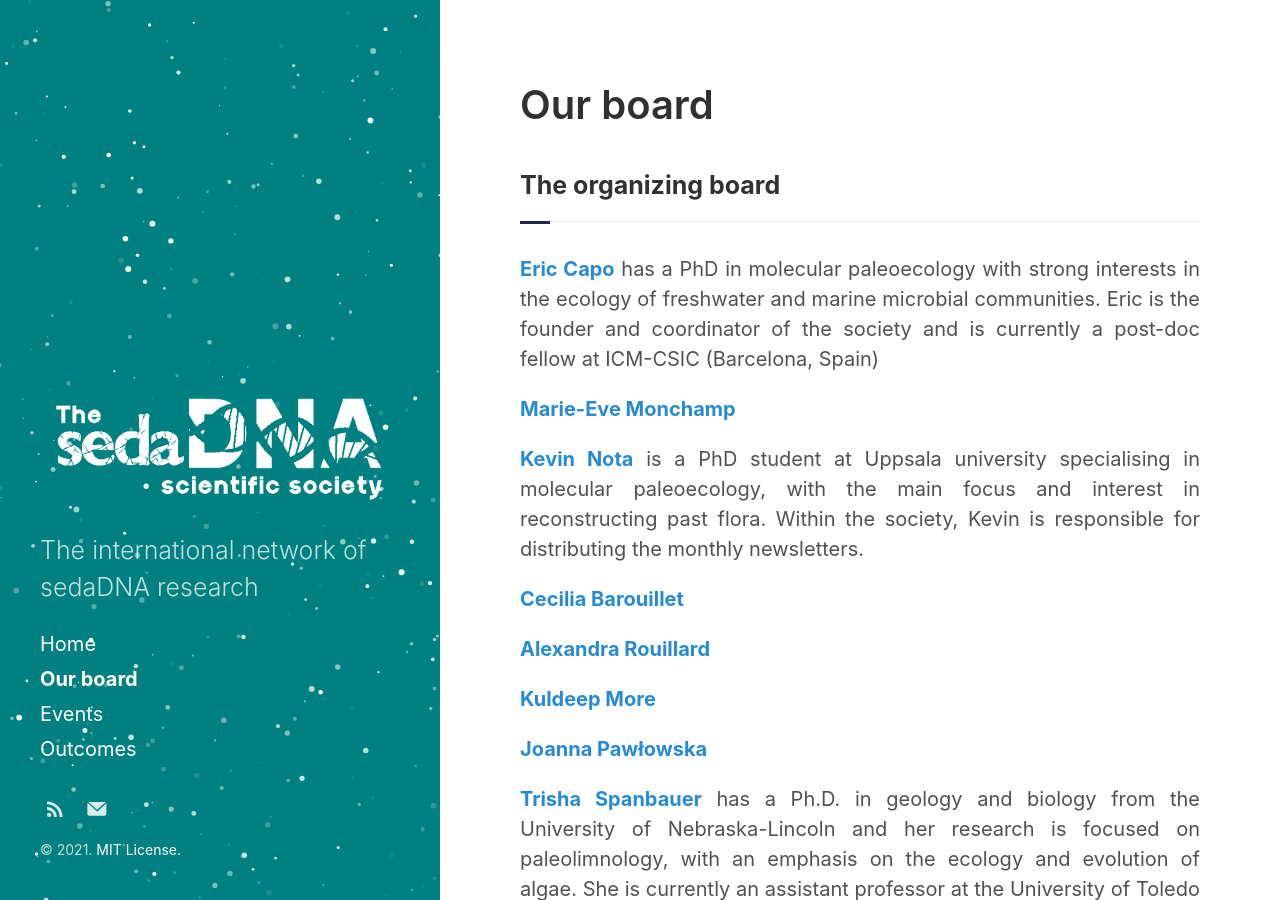
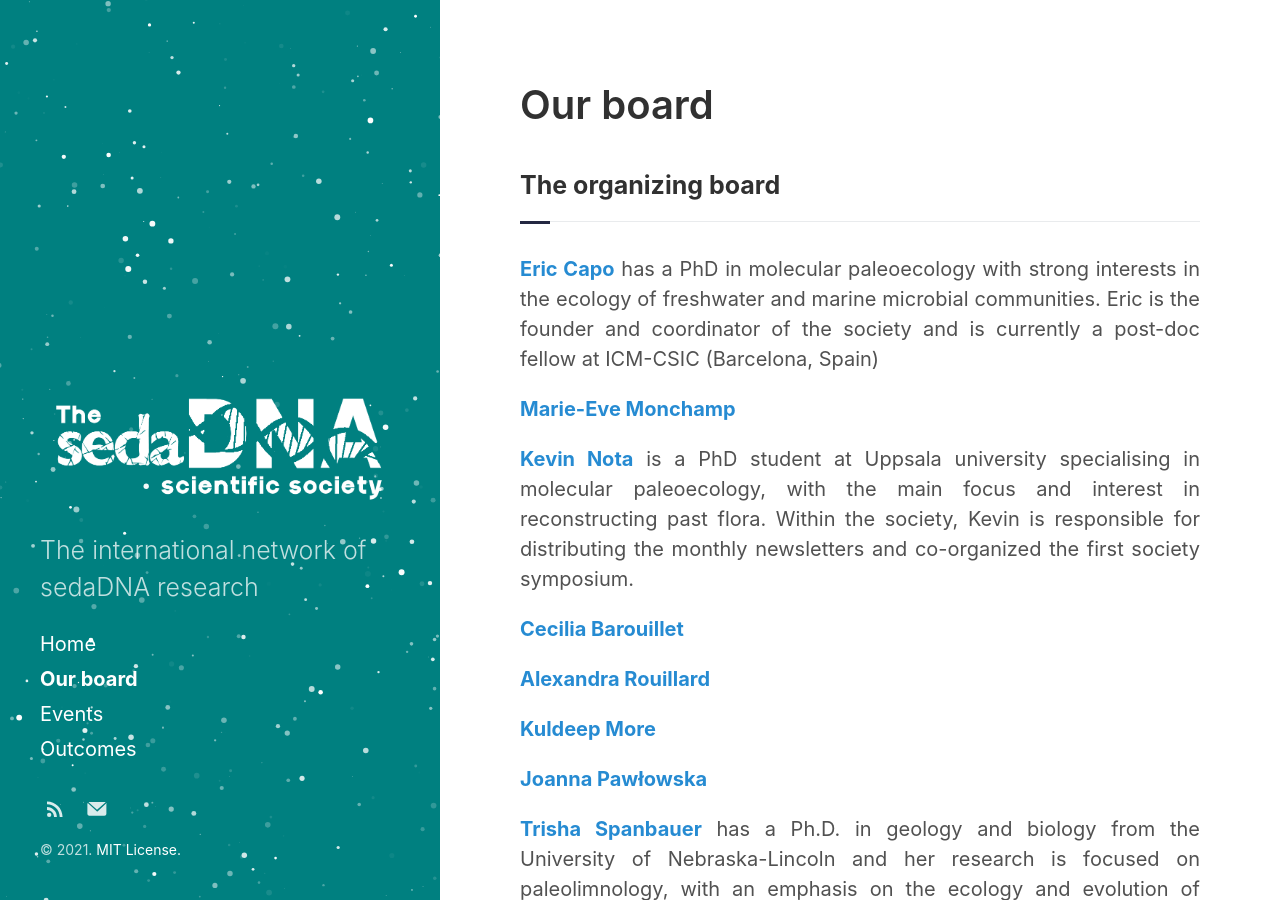
Before and after one commit to sedadna/sedadna.github.io, a Jekyll site: the page built from category/5-ourboard.md, in a window 1280 px wide and 900 px high. Built offline with Jekyll 4.4.1, drawn with Linux system fonts in a browser that asks for light colours.

Commit message:
Update 5-ourboard.md

```diff
--- a/category/5-ourboard.md
+++ b/category/5-ourboard.md
@@ -15,7 +15,7 @@ sidebar_link: true
 </div>
 
 <div class="section Kevin">
-<p>  <a href="https://www.researchgate.net/profile/Kevin_Nota2" target="_blank"><b>Kevin Nota</b></a> is a PhD student at Uppsala university specialising in molecular paleoecology, with the main focus and interest in reconstructing past flora. Within the society, Kevin is responsible for distributing the monthly newsletters. </p>
+<p>  <a href="https://www.researchgate.net/profile/Kevin_Nota2" target="_blank"><b>Kevin Nota</b></a> is a PhD student at Uppsala university specialising in molecular paleoecology, with the main focus and interest in reconstructing past flora. Within the society, Kevin is responsible for distributing the monthly newsletters and co-organized the first society symposium. </p>
 </div>
 
 <div class="section Cecilia">
```
